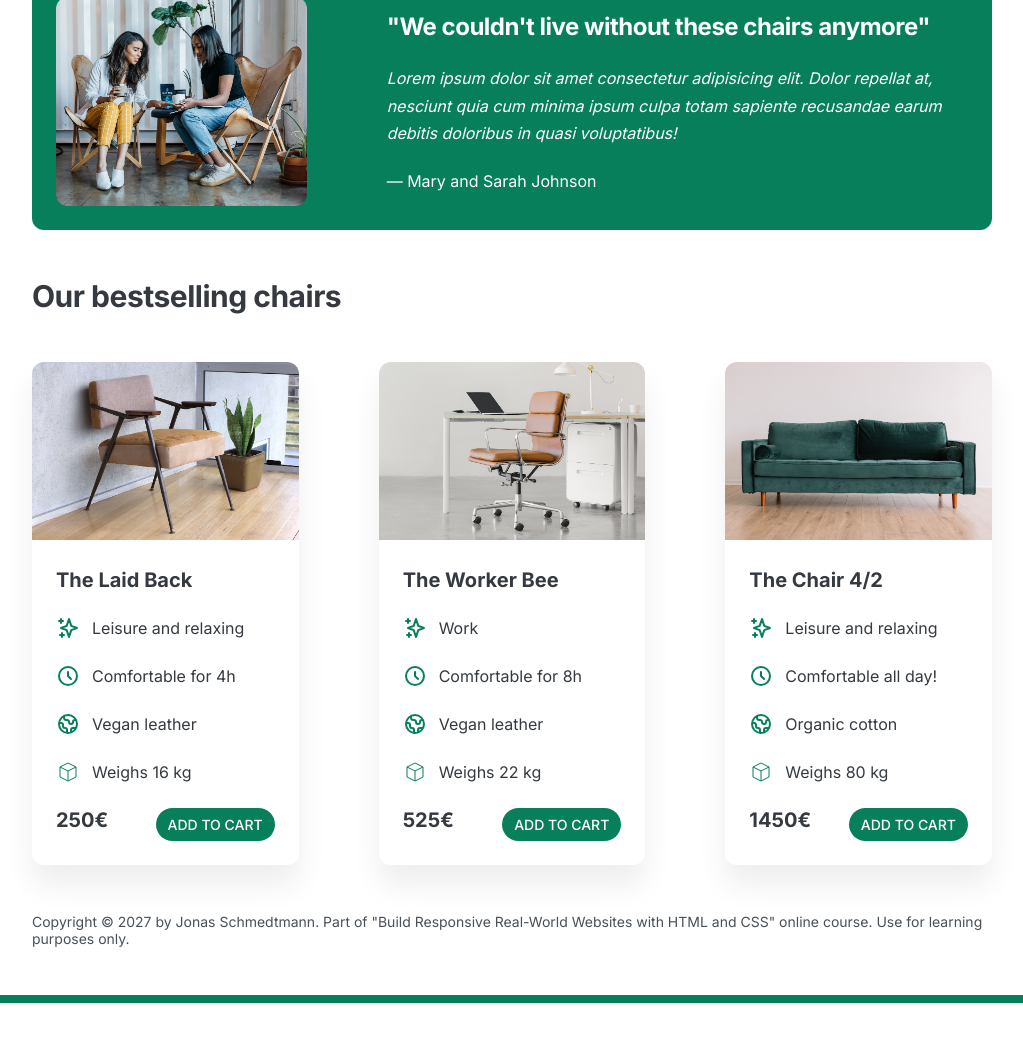
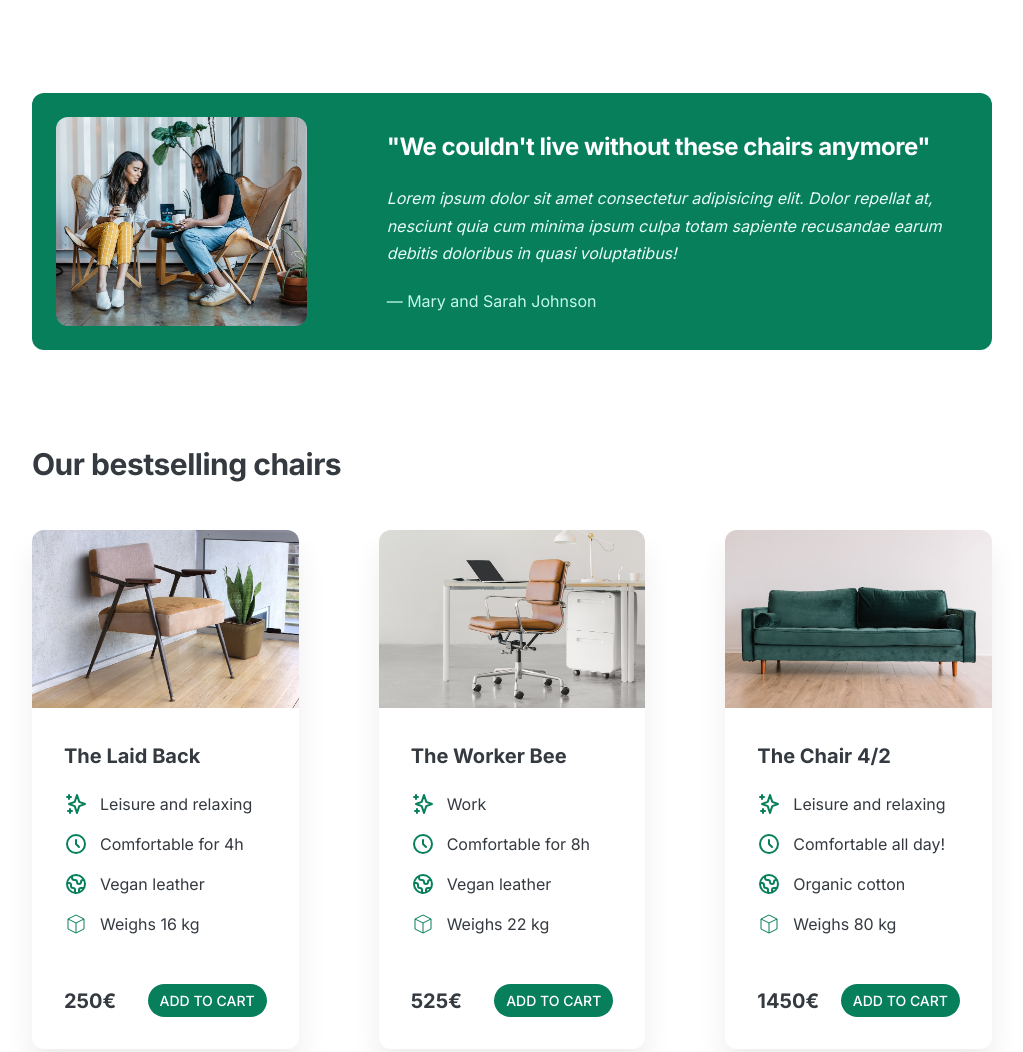
Before and after one commit to Deslol/Web-design-learning-project, a plain HTML site: page index.html in a window 1280 px wide. Shown: the part 909-1961 px from the top of the page, without its empty margins (128-1151 px from the left). Before the commit the page ends 1912 px from the top, so only its background shows below. Drawn offline with Linux system fonts and the light colour scheme.

Commit message:
Added whitespace and visual hierarchy

```diff
--- a/style.css
+++ b/style.css
@@ -33,7 +33,7 @@ body {
 
 header,
 section {
-  margin-bottom: 48px;
+  margin-bottom: 96px;
 }
 
 h2 {
@@ -84,7 +84,7 @@ header {
   display: grid;
   grid-template-columns: repeat(2, 1fr);
   column-gap: 80px;
-  margin-top: 48px;
+  margin-top: 64px;
 }
 
 .header-text-box {
@@ -92,7 +92,7 @@ header {
 }
 
 h1 {
-  margin-bottom: 24px;
+  margin-bottom: 32px;
   font-size: 44px;
   line-height: 1.1;
   letter-spacing: -1px;
@@ -113,6 +113,10 @@ img {
 
 /* FEATURES */
 .features-icon {
+  stroke: #087f5b;
+  width: 32px;
+  height: 32px;
+  margin-bottom: 24px;
 }
 
 .features-title {
@@ -148,8 +152,12 @@ img {
   margin-bottom: 24px;
   line-height: 1.7;
   font-size: 18;
+  color: #e6fcf5;
 }
 
+.testimonial-author {
+  color: #c3fae8;
+}
 /* CHAIRS */
 .chair {
   box-shadow: 0 20px 30px 0 rgba(0, 0, 0, 0.07);
@@ -162,7 +170,7 @@ img {
 }
 
 .chair-box {
-  padding: 24px;
+  padding: 32px;
 }
 
 h3 {
@@ -172,14 +180,14 @@ h3 {
 
 .chair-details {
   list-style: none;
-  margin-bottom: 24px;
+  margin-bottom: 48px;
 }
 
 .chair-details li {
   display: flex;
   align-items: center;
   gap: 12px;
-  margin-bottom: 24px;
+  margin-bottom: 16px;
 }
 
 .chair-details li:last-child {
@@ -196,6 +204,7 @@ h3 {
   display: flex;
   justify-content: space-between;
   font-size: 20px;
+  align-items: center;
 }
 
 footer {
@@ -203,10 +212,3 @@ footer {
   font-size: 14px;
   color: #495057;
 }
-
-.features-icon {
-  stroke: #087f5b;
-  width: 32px;
-  height: 32px;
-  margin-bottom: 16px;
-}
```
